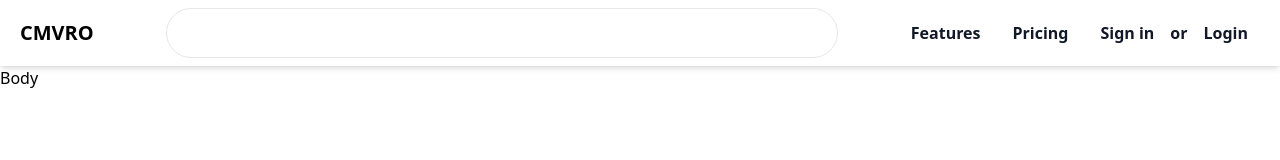
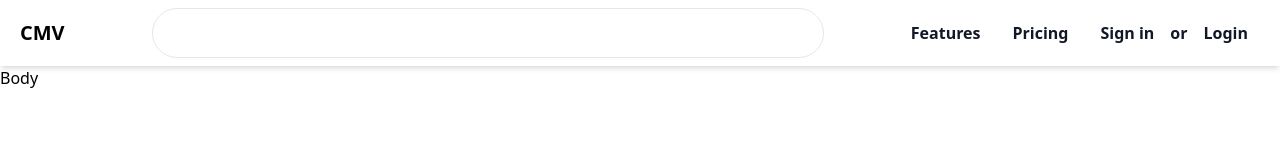
Before and after one commit to ccavalleri/cmvro, a Next.js app: page / in a window 1280 px wide. Shown: the top 160 px of the page. Built offline with nearby package versions, Linux system fonts and the light colour scheme; some icons are missing.

Commit message:
first header draft

```diff
--- a/components/Header.js
+++ b/components/Header.js
@@ -13,7 +13,7 @@ export default function Header() {
           >
             <span className="mr-1 -mt-1 text-primary"></span>
             <span>
-              <strong>CMVRO</strong>
+              <strong>CMV</strong>
             </span>
           </a>
         </div>
```
